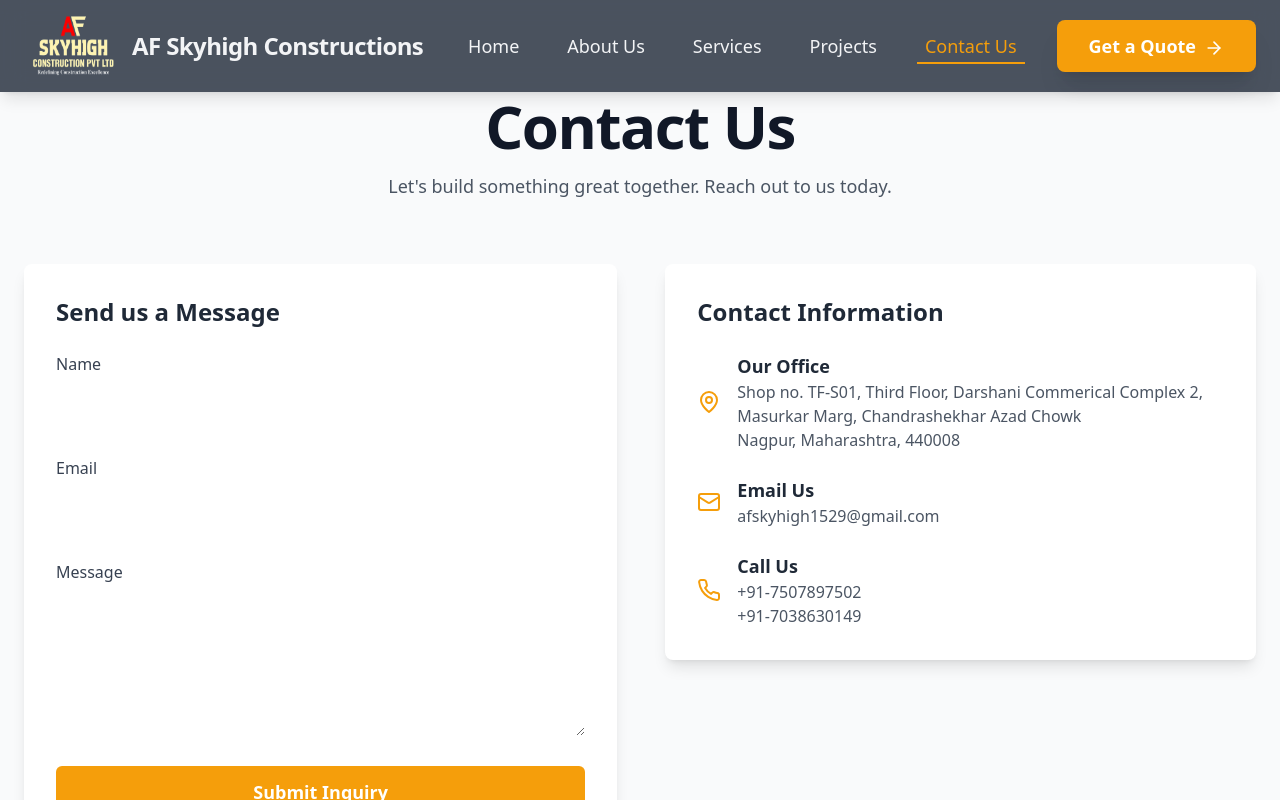
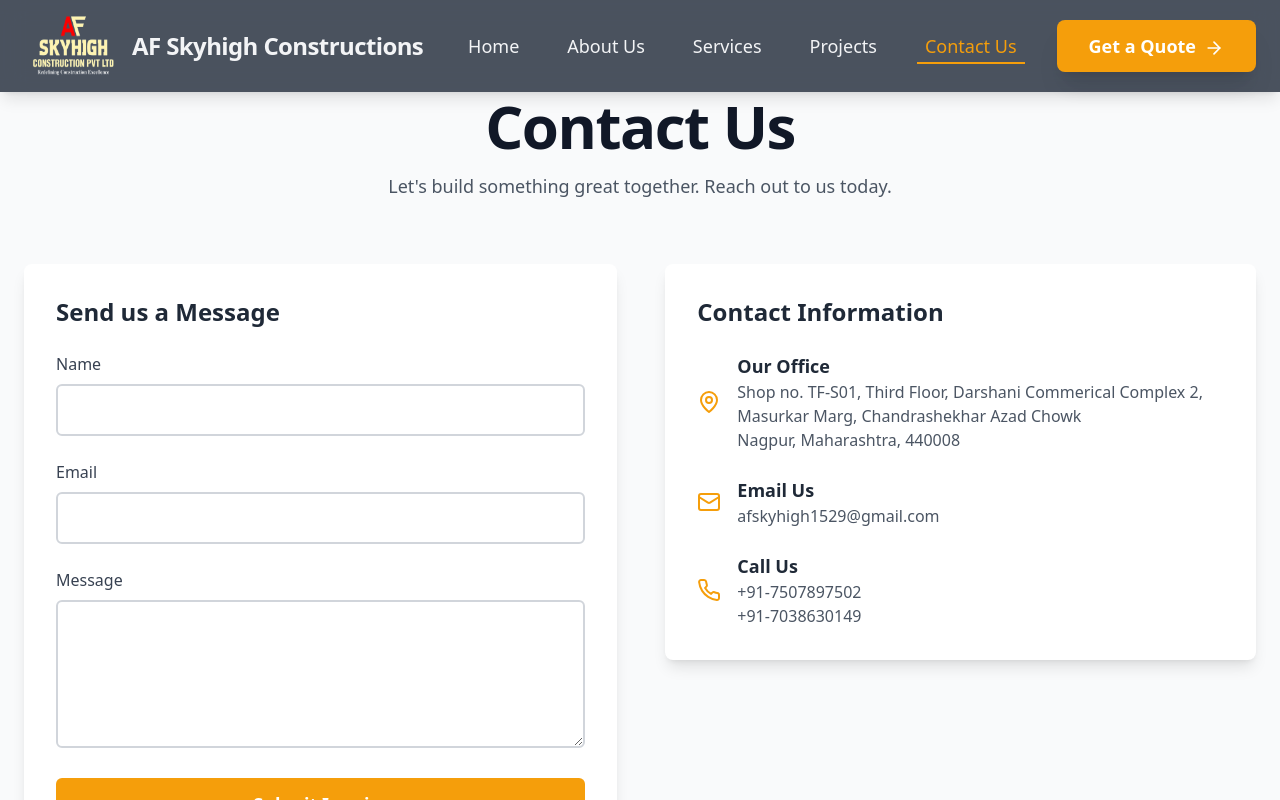
Before and after one commit to NehaChawdipande/Construction-co, a React (Create React App) app: page / in a window 1280 px wide. Both pictures are taken after a click on the button "Contact Us". Shown: the top 800 px of the page. Built offline with nearby package versions, Linux system fonts and the light colour scheme.

Commit message:
Fixed border

```diff
--- a/src/App.jsx
+++ b/src/App.jsx
@@ -664,16 +664,19 @@
               <form onSubmit={handleSubmit} className="space-y-6">
                 <div>
                   <label htmlFor="name" className="block text-gray-700 font-medium mb-2">Name</label>
-                  <input type="text" id="name" value={name} onChange={(e) => setName(e.target.value)} className="w-full border-gray-300 rounded-md p-3 focus:ring-2 focus:ring-amber-500 focus:border-amber-500 transition" required />
+                  <input type="text" id="name" value={name} onChange={(e) => setName(e.target.value)} className="w-full border-2 border-gray-300 rounded-md p-3 focus:ring-2 focus:ring-amber-500 focus:border-amber-500 transition"
+               required />
                 </div>
                 <div>
                   <label htmlFor="email" className="block text-gray-700 font-medium mb-2">Email</label>
-                  <input type="email" name="email" id="email" value={email} onChange={(e) => setEmail(e.target.value)} className="w-full border-gray-300 rounded-md p-3 focus:ring-2 focus:ring-amber-500 focus:border-amber-500 transition" required />
+                  <input type="email" name="email" id="email" value={email} onChange={(e) => setEmail(e.target.value)} className="w-full border-2 border-gray-300 rounded-md p-3 focus:ring-2 focus:ring-amber-500 focus:border-amber-500 transition"
+             required />
                   <ValidationError prefix="Email" field="email" errors={state.errors} />
                 </div>
                 <div>
                   <label htmlFor="message" className="block text-gray-700 font-medium mb-2">Message</label>
-                  <textarea id="message" name='message' rows="5" value={message} onChange={(e) => setMessage(e.target.value)} className="w-full border-gray-300 rounded-md p-3 focus:ring-2 focus:ring-amber-500 focus:border-amber-500 transition" required></textarea>
+                  <textarea id="message" name='message' rows="5" value={message} onChange={(e) => setMessage(e.target.value)}  className="w-full border-2 border-gray-300 rounded-md p-3 focus:ring-2 focus:ring-amber-500 focus:border-amber-500 transition"
+             required></textarea>
                   <ValidationError
                     prefix="Message"
                     field="message"
```
